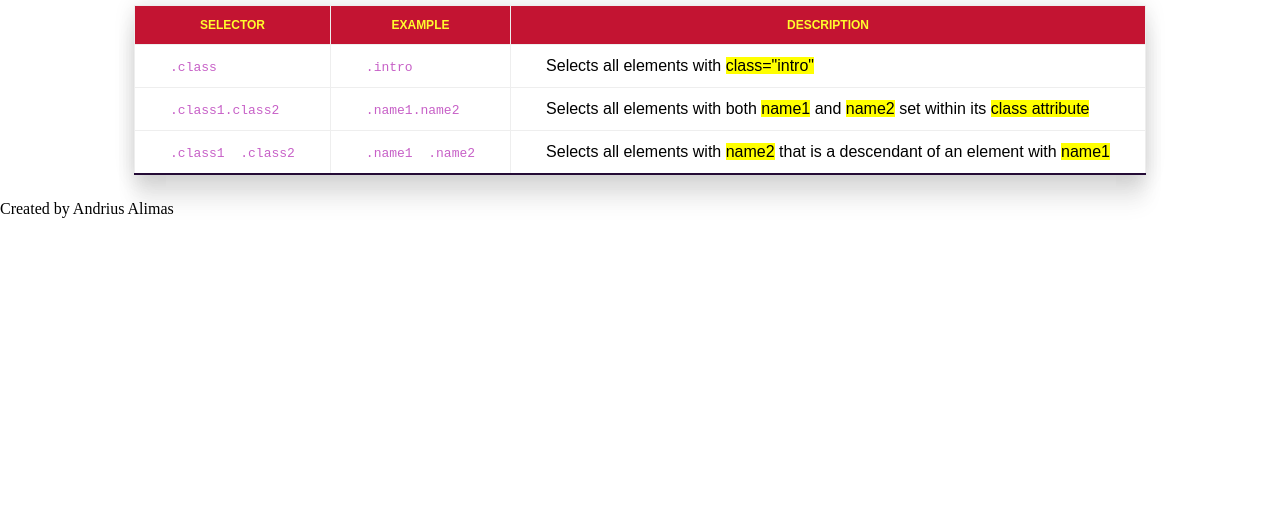
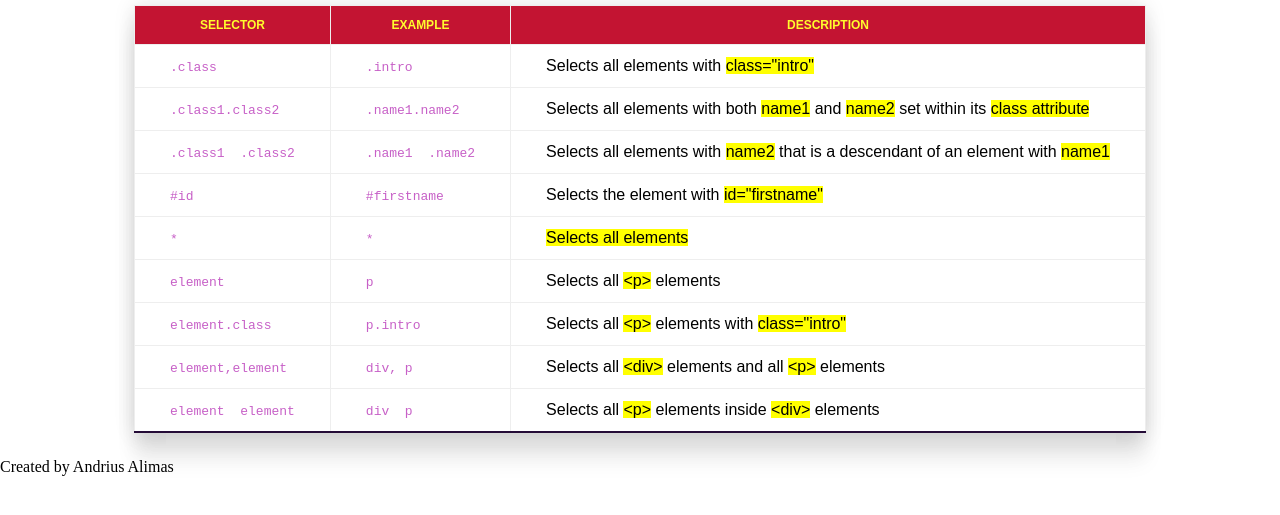
Before and after one commit to AndriusAlimas/CSS-selectors-specificity-cheatsheet, a plain HTML site: page index.html in a window 1280 px wide. Shown: the part 111-626 px from the top of the page. Drawn offline with Linux system fonts and the light colour scheme; a web font is replaced by a local one.

Commit message:
Added 6 new rows to the table

```diff
--- a/index.html
+++ b/index.html
@@ -39,6 +39,36 @@
                     <td><code>.name1 &nbsp;.name2</code></td>
                     <td>Selects all elements with <mark>name2</mark> that is a descendant of an element with <mark>name1</mark></td>
                 </tr>
+                <tr>
+                    <td><code>#id</code></td>
+                    <td><code>#firstname</code></td>
+                    <td>Selects the element with <mark>id="firstname"</mark></td>
+                </tr>
+                <tr>
+                    <td><code>*</code></td>
+                    <td><code>*</code></td>
+                    <td><mark>Selects all elements</mark></td>
+                </tr>
+                <tr>
+                    <td><code>element</code></td>
+                    <td><code>p</code></td>
+                    <td>Selects all <mark>&lt;p&gt;</mark> elements</td>
+                </tr>
+                <tr>
+                    <td><code>element.class</code></td>
+                    <td><code>p.intro</code></td>
+                    <td>Selects all <mark>&lt;p&gt;</mark> elements with <mark>class="intro"</mark></td>
+                </tr>
+                <tr>
+                    <td><code>element,element</code></td>
+                    <td><code>div, p</code></td>
+                    <td>Selects all <mark>&lt;div&gt;</mark> elements and all <mark>&lt;p&gt;</mark> elements</td>
+                </tr>
+                <tr>
+                    <td><code>element &nbsp;element</code></td>
+                    <td><code>div &nbsp;p</code></td>
+                    <td>Selects all <mark>&lt;p&gt;</mark> elements inside <mark>&lt;div&gt;</mark> elements</td>
+                </tr>
             </table>
         </main>
 
```
